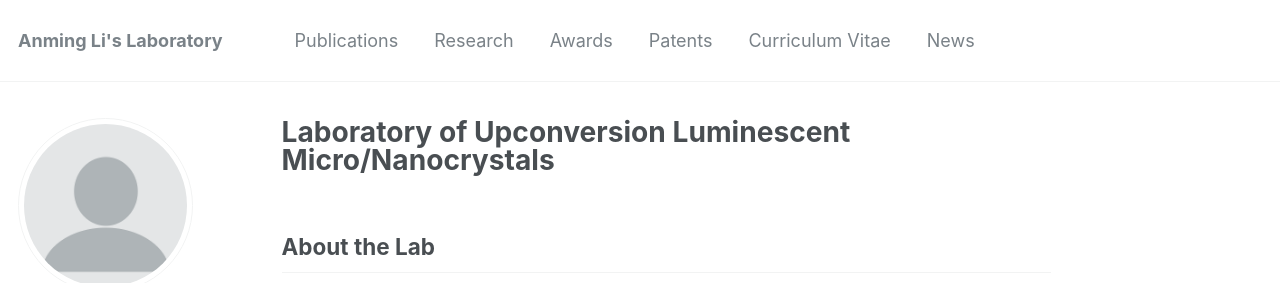
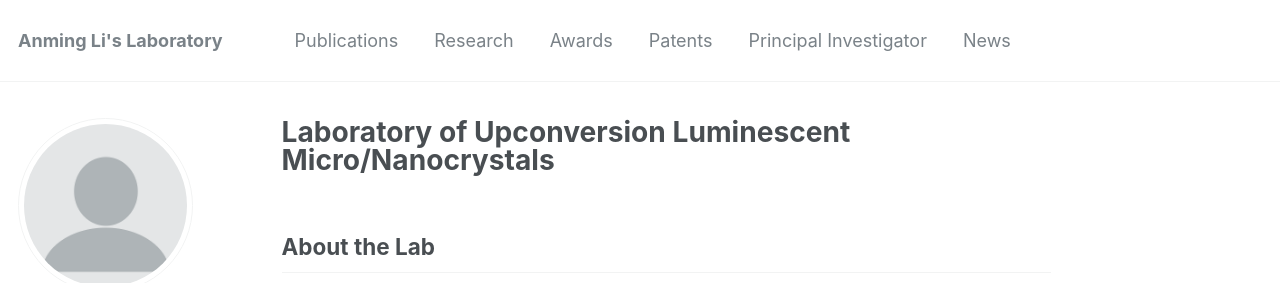
Before and after one commit to ucnclab/ucnclab.github.io, a Jekyll site: the page built from _pages/about.md, in a window 1280 px wide and 900 px high. Shown: the top 283 px of the window. Built offline with Jekyll 4.4.1, drawn with Linux system fonts in a browser that asks for light colours; some web fonts are replaced; comment, search, counter and statistics services are not loaded.

Commit message:
Update navigation.yml

```diff
--- a/_data/navigation.yml
+++ b/_data/navigation.yml
@@ -12,7 +12,7 @@ main:
   - title: "Patents"
     url: /patents/
 
-  - title: "Curriculum Vitae"
+  - title: "Principal Investigator"
     url: /cv/
 
   - title: "News"
```
